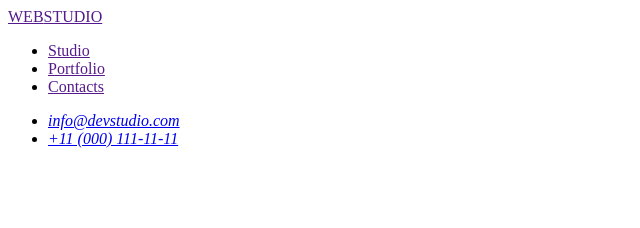
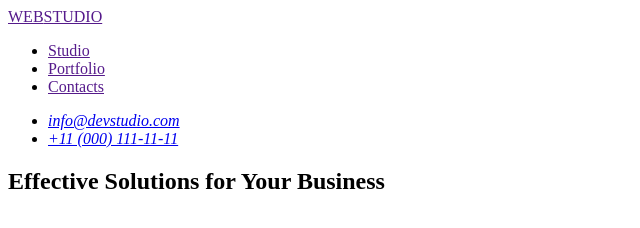
Before and after one commit to dmytro26pyvovar/goit-homework-01, a plain HTML site: page index.html in a window 1280 px wide. Shown: the whole page, without its empty margins (0-640 px from the left). Drawn offline with Linux system fonts and the light colour scheme.

Commit message:
Update index.html

```diff
--- a/index.html
+++ b/index.html
@@ -26,8 +26,15 @@
 
 </nav>
 
-    </header>
+</header>
     <main>
+        <section>
+            <h1>Effective Solutions
+            for Your Business</h1>
+        </section>
+        <section>
+
+        </section>
 
 
     </main>
```
